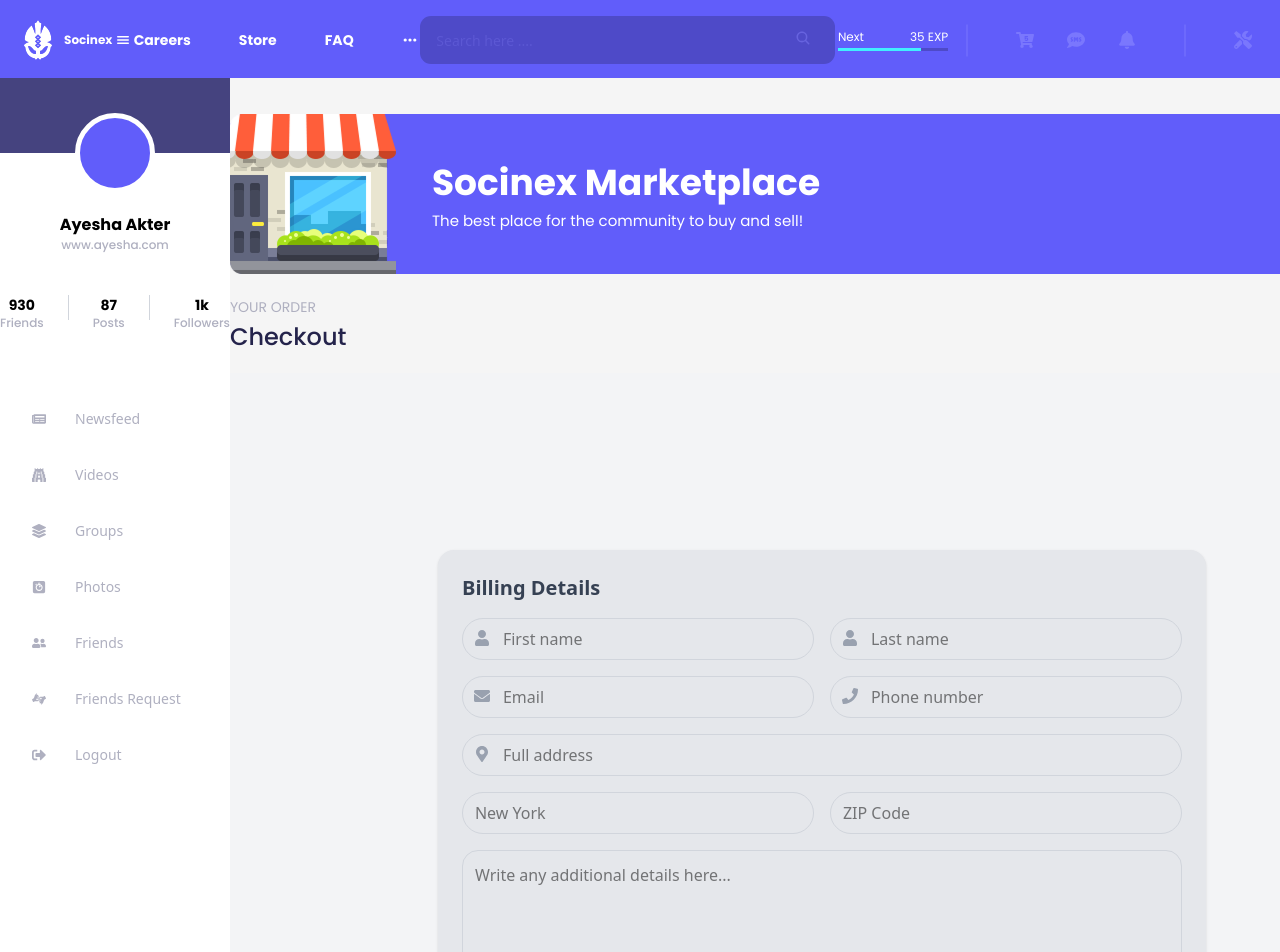
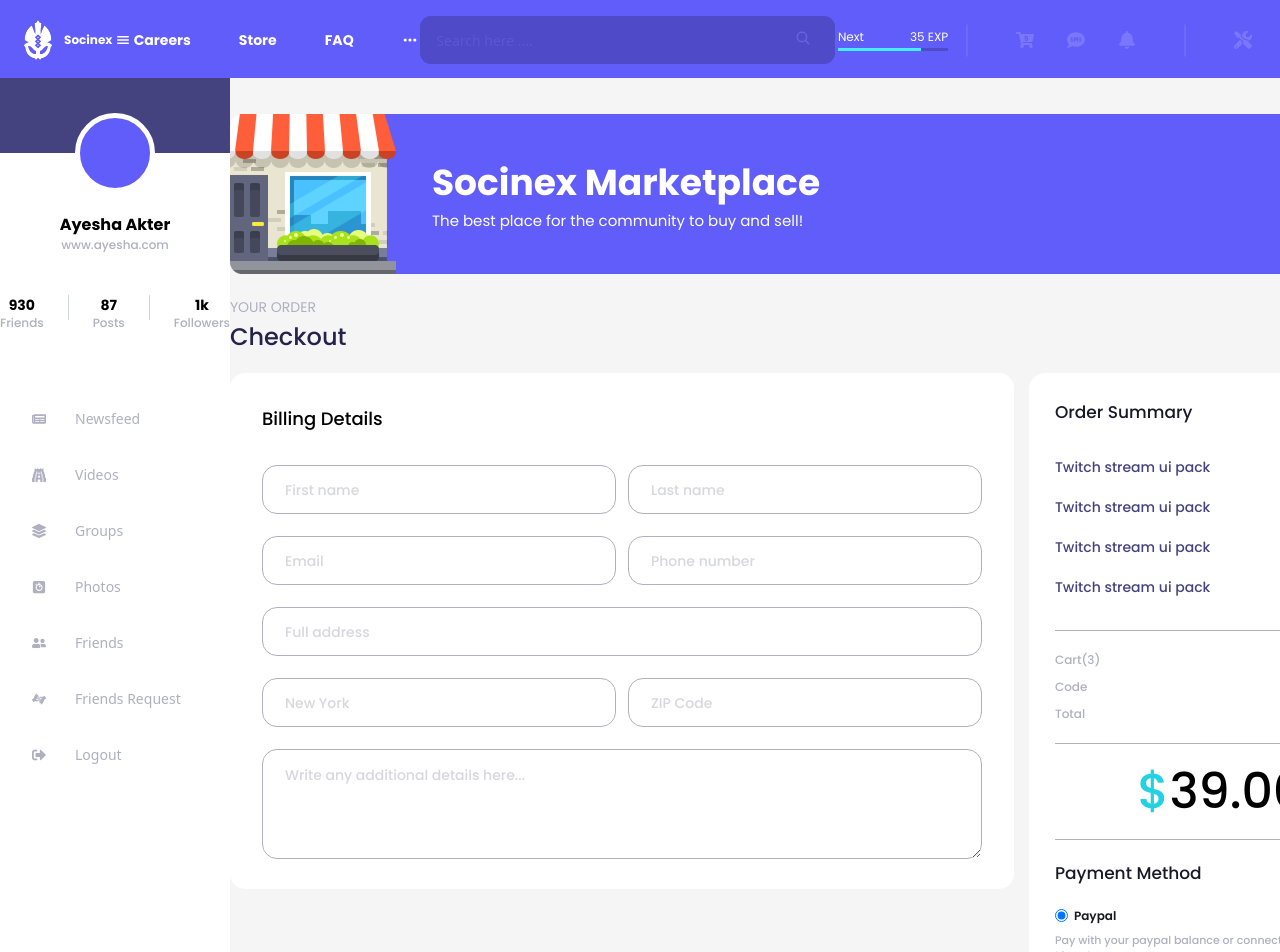
Before and after one commit to ayeshaakter02/Social-Media, a Next.js app in the folder client/: page /checkout in a window 1280 px wide. Shown: the top 952 px of the page. Built offline with nearby package versions, Linux system fonts and the light colour scheme.

Commit message:
CheckoutOrderSum full design & BillingForm fixed incommplete design

```diff
--- a/client/src/app/(root)/checkout/page.jsx
+++ b/client/src/app/(root)/checkout/page.jsx
@@ -1,5 +1,6 @@
 import BillingForm from '@/components/Checkout/BillingForm'
 import CheckoutHeader from '@/components/Checkout/CheckoutHeader'
+import CheckoutOrderSum from '@/components/Checkout/CheckoutOrderSum'
 import MarketPlace from '@/components/common/MarketPlace'
 import React from 'react'
 
@@ -8,7 +9,11 @@
     <div className='mt-9 mx-auto'>
         <MarketPlace/>
         <CheckoutHeader/>
-        <BillingForm/>
+        <div className="flex gap-3.75 items-start">
+          <BillingForm/>
+        <CheckoutOrderSum/>
+        </div>
+
     </div>
   )
 }
--- a/client/src/app/globals.css
+++ b/client/src/app/globals.css
@@ -43,6 +43,9 @@
     @apply w-19.75 py-3.5 rounded-[15px] border border-[#D9D9D9] focus:outline-none text-sm font-medium text-[#D9D9D9]
   }
   .orderSummary-btn {
-    @apply hover:bg-[#23D2E2] bg-transparent text-[#AFB0C0] hover:text-white border border-[#D9D9D9] hover:border-[#23D2E2] py-3.75 w-57 flex justify-center rounded-[15px] font-medium text-xs transition-all duration-400
+    @apply hover:bg-[#23D2E2] bg-transparent text-[#AFB0C0] hover:text-white border border-[#D9D9D9] hover:border-[#23D2E2] py-3.75 w-57 flex justify-center rounded-[15px] font-medium text-xs transition-all duration-400 mx-auto
+  }
+  .checkoutOrderSum-input {
+    @apply w-full pl-5.5 pt-3.5 pb-3.25 rounded-[15px] border border-[#AFB0C0] text-[#AFB0C0] text-sm font-medium focus:outline-none
   }
 }
--- a/client/src/components/Checkout/BillingForm.jsx
+++ b/client/src/components/Checkout/BillingForm.jsx
@@ -1,65 +1,46 @@
 "use client";
-import { FaUser, FaEnvelope, FaPhone, FaMapMarkerAlt } from "react-icons/fa";
 
-export default function BillingForm() {
+const BillingForm = () => {
   return (
-    <div className="min-h-screen flex items-center justify-center bg-gray-100 p-4">
-      <div className="w-full max-w-3xl bg-gray-200 rounded-2xl p-6 shadow-sm">
-
-        <h2 className="text-xl font-semibold mb-4 text-gray-700">
-          Billing Details
-        </h2>
+    <div className="w-196 bg-white rounded-[15px] px-8 pt-8 pb-7.5 font-poppins">
+      <h2 className="text-lg font-medium mb-8">Billing Details</h2>
 
       {/* Grid Form */}
-        <div className="grid grid-cols-1 md:grid-cols-2 gap-4">
-
+      <div className="grid grid-cols-2 gap-3">
         {/* First Name */}
-          <div className="relative">
-            <FaUser className="absolute left-3 top-3 text-gray-400" />
         <input
           type="text"
           placeholder="First name"
-              className="w-full pl-10 pr-3 py-2 rounded-full border border-gray-300 bg-transparent focus:outline-none focus:ring-2 focus:ring-gray-400"
+          className="checkoutOrderSum-input"
         />
-          </div>
 
         {/* Last Name */}
-          <div className="relative">
-            <FaUser className="absolute left-3 top-3 text-gray-400" />
         <input
           type="text"
           placeholder="Last name"
-              className="w-full pl-10 pr-3 py-2 rounded-full border border-gray-300 bg-transparent focus:outline-none focus:ring-2 focus:ring-gray-400"
+          className="checkoutOrderSum-input"
         />
-          </div>
 
         {/* Email */}
-          <div className="relative">
-            <FaEnvelope className="absolute left-3 top-3 text-gray-400" />
         <input
           type="email"
           placeholder="Email"
-              className="w-full pl-10 pr-3 py-2 rounded-full border border-gray-300 bg-transparent focus:outline-none focus:ring-2 focus:ring-gray-400"
+          className="checkoutOrderSum-input my-2.5"
         />
-          </div>
 
         {/* Phone */}
-          <div className="relative">
-            <FaPhone className="absolute left-3 top-3 text-gray-400" />
         <input
           type="text"
           placeholder="Phone number"
-              className="w-full pl-10 pr-3 py-2 rounded-full border border-gray-300 bg-transparent focus:outline-none focus:ring-2 focus:ring-gray-400"
+          className="checkoutOrderSum-input my-2.5"
         />
-          </div>
 
         {/* Full Address */}
-          <div className="relative md:col-span-2">
-            <FaMapMarkerAlt className="absolute left-3 top-3 text-gray-400" />
+        <div className="col-span-2">
           <input
             type="text"
             placeholder="Full address"
-              className="w-full pl-10 pr-3 py-2 rounded-full border border-gray-300 bg-transparent focus:outline-none focus:ring-2 focus:ring-gray-400"
+            className="checkoutOrderSum-input"
           />
         </div>
 
@@ -67,25 +48,25 @@
         <input
           type="text"
           placeholder="New York"
-            className="w-full px-3 py-2 rounded-full border border-gray-300 bg-transparent focus:outline-none focus:ring-2 focus:ring-gray-400"
+          className="checkoutOrderSum-input my-2.5"
         />
 
         {/* ZIP Code */}
         <input
           type="text"
           placeholder="ZIP Code"
-            className="w-full px-3 py-2 rounded-full border border-gray-300 bg-transparent focus:outline-none focus:ring-2 focus:ring-gray-400"
+          className="checkoutOrderSum-input my-2.5"
         />
 
         {/* Textarea */}
         <textarea
           rows="4"
           placeholder="Write any additional details here..."
-            className="md:col-span-2 w-full px-3 py-3 rounded-2xl border border-gray-300 bg-transparent focus:outline-none focus:ring-2 focus:ring-gray-400 resize-none"
+          className="checkoutOrderSum-input col-span-2 pt-[14.55px]"
         ></textarea>
-
-        </div>
       </div>
     </div>
   );
-}
+};
+
+export default BillingForm;
--- /dev/null
+++ b/client/src/components/Checkout/CheckoutOrderSum.jsx
@@ -0,0 +1,106 @@
+"use client";
+import { BsCurrencyDollar } from "react-icons/bs";
+
+const CheckoutOrderSum = () => {
+  return (
+    <div className="w-[384px] bg-white rounded-2xl px-6.5 pt-6.75 pb-8 font-poppins">
+      {/* Title */}
+      <h2 className="text-[17px] font-medium text-[#181828] mb-7.75">
+        Order Summary
+      </h2>
+
+      {/* Items */}
+      <div className="space-y-5">
+        {[1, 2, 3, 4].map((item, i) => (
+          <div key={i} className="flex justify-between">
+            <p className="text-[#45437F] text-sm font-medium">
+              Twitch stream ui pack
+            </p>
+            <span className="flex items-center text-xs font-medium">
+              <BsCurrencyDollar className="text-[#23D2E2]" />
+              44.00
+            </span>
+          </div>
+        ))}
+      </div>
+
+      {/* Divider */}
+      <hr className="mt-8.25 mb-5.25 border-[#AFB0C0]" />
+
+      {/* Summary */}
+      <div className="space-y-2.75 text-xs font-medium">
+        <div className="flex justify-between">
+          <p className="text-[#AFB0C0]">Cart(3)</p>
+          <span className="flex items-center">
+            <BsCurrencyDollar className="text-[#23D2E2]" />
+            44.00
+          </span>
+        </div>
+
+        <div className="flex justify-between">
+          <p className="text-[#AFB0C0]">Code</p>
+          <span className="flex items-center">
+            -<BsCurrencyDollar className="text-[#23D2E2]" />
+            15.00
+          </span>
+        </div>
+
+        <div className="flex justify-between">
+          <p className="text-[#AFB0C0]">Total</p>
+          <span className="flex items-center">
+            <BsCurrencyDollar className="text-[#23D2E2]" />
+            39.00
+          </span>
+        </div>
+      </div>
+
+      {/* Divider */}
+      <hr className="mt-5.25 border-[#AFB0C0]" />
+
+      {/* Big Price */}
+      <div className="text-center my-2.75">
+        <h1 className="text-[49px] font-medium">
+          <span className="text-[#23D2E2]">$</span>39.00
+        </h1>
+      </div>
+
+      <hr className=" border-[#AFB0C0]" />
+
+      {/* Payment */}
+      <h3 className="mt-5.25 mb-5.25 text-[17px] font-medium text-[#181828]">
+        Payment Method
+      </h3>
+
+      <div className="space-y-2.75">
+        {/* Paypal */}
+        <div>
+          <label className="flex items-center gap-1.5 cursor-pointer">
+            <input type="radio" name="payment" defaultChecked />
+            <div>
+              <p className="font-semibold text-xs text-[#181828]">Paypal</p>
+            </div>
+          </label>
+          <p className="text-[11px] font-medium text-[#AFB0C0] mt-2">
+            Pay with your paypal balance or connected bank account it's quick
+            and really secure.
+          </p>
+        </div>
+
+        {/* Card */}
+        <label className="flex items-center gap-1.5 cursor-pointer">
+          <input type="radio" name="payment" />
+          <div>
+            <p className="font-semibold text-xs text-[#181828]">
+              Credit or Debit card
+            </p>
+          </div>
+        </label>
+      </div>
+
+      {/* Button */}
+      <button className="orderSummary-btn mt-8.25 ">Complete order !</button>
+    </div>
+  );
+};
+
+export default CheckoutOrderSum;
--- a/client/src/components/common/ProfileSidebar.jsx
+++ b/client/src/components/common/ProfileSidebar.jsx
@@ -5,7 +5,7 @@
 
 export default function ProfileSidebar() {
   return (
-    <div className="w-75 min-h-screen bg-white">
+    <div className="w-75 bg-white">
 
       {/* Cover */}
       <div className="bg-[#45437F] h-18.75 relative">
```
Lines whose indentation alone changed are shown as unchanged.
